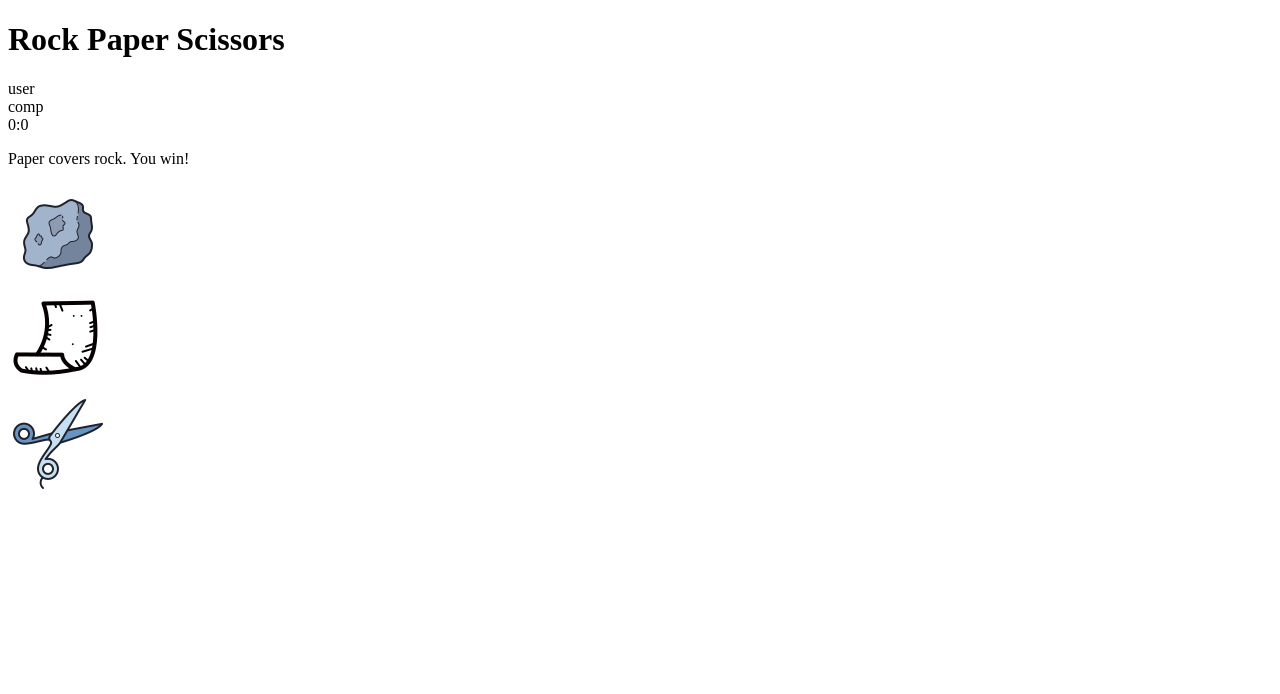
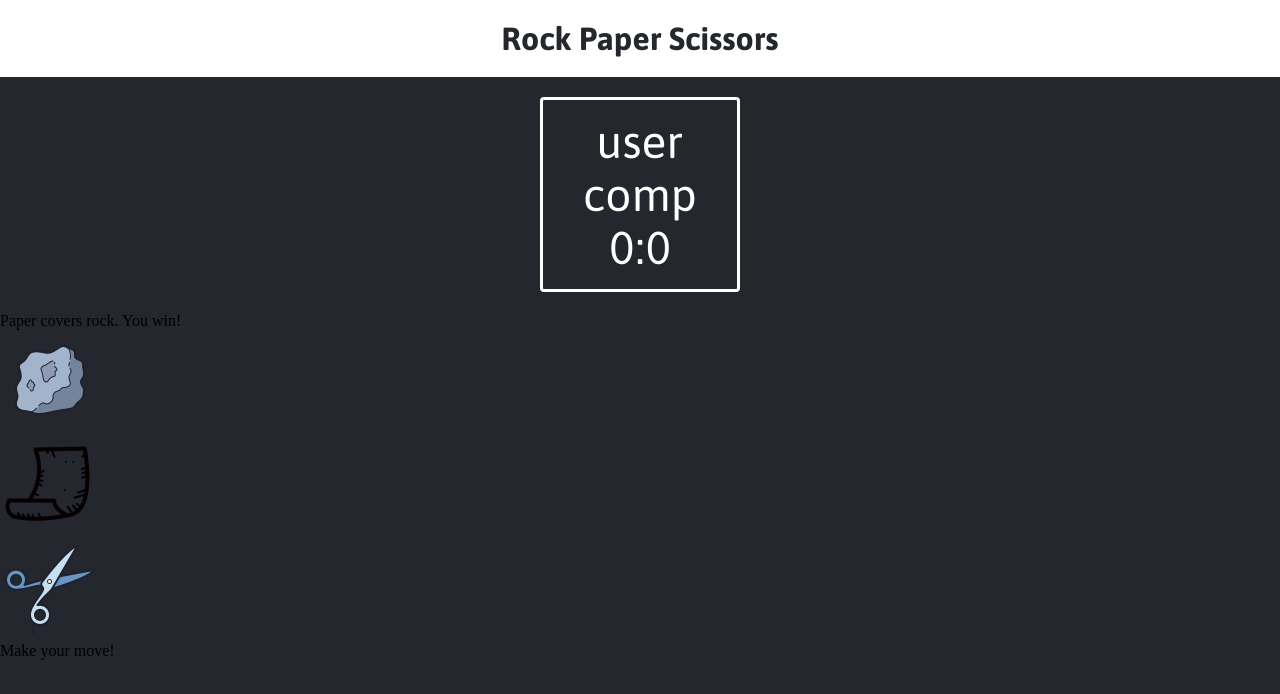
Before and after one commit to AKestell/p2-rock-paper-scissors, a plain HTML site: page index.html in a window 1280 px wide. Drawn offline with Linux system fonts and the light colour scheme.

Commit message:
Added style and images for game page.

```diff
--- a/assets/CSS/style.css
+++ b/assets/CSS/style.css
@@ -0,0 +1,34 @@
+@import url('https://fonts.googleapis.com/css2?family=Asap:wght@400;500;700&family=Roboto:ital,wght@0,100;0,300;0,400;0,700;0,900;1,100;1,300;1,700;1,900&display=swap');
+
+* {
+    margin: 0;
+    padding: 0;
+    box-sizing: border-box;
+}
+
+body {
+    background-color: #24272E;
+}
+
+header {
+    background: white;
+    padding: 20px;
+}
+
+header > h1 {
+    color: #24272E;
+    text-align: center;
+    font-family: Asap, sans-serif;
+}
+
+.score-board {
+    border: 3px solid white;
+    border-radius: 4px;
+    text-align: center;
+    width: 200px;
+    margin: 20px auto;
+    color: white;
+    font-size: 46px;
+    padding: 15px 20px;
+    font-family: Asap, sans-serif;
+}
--- a/index.html
+++ b/index.html
@@ -4,6 +4,8 @@
     <meta charset="UTF-8">
     <meta http-equiv="X-UA-Compatible" content="IE=edge">
     <meta name="viewport" content="width=device-width, initial-scale=1.0">
+    <link rel="stylesheet" href="assets/CSS/style.css">
+
     <title>Rock Paper Scissors Game</title>
 </head>
 <body>
@@ -11,7 +13,7 @@
         <h1>Rock Paper Scissors</h1>
     </header>
 <!-- Scoreboard code -->
-    <div class="socre-board">
+    <div class="score-board">
         <div id="user-label" class="badge">user</div>
         <div id="computer-label" class="badge">comp</div>
         <span id="user-score">0</span>:<span id="computer-score">0</span>
@@ -23,16 +25,17 @@
 
 <!-- Buttons for each of the choices in the game -->
     <div class="choices">
-        <div class="choice">
+        <div class="choice" id="rock">
             <img src="assets/images/icons8-rock-100.png" alt="Image of a rock">
         </div>
-        <div class="choice">
+        <div class="choice" id="paper">
             <img src="assets/images/icons8-paper-100.png" alt="Paper outline">
         </div>
-        <div class="choice">
+        <div class="choice" id="scissors">
             <img src="assets/images/icons8-scissors-100.png" alt="Image of scissors">
         </div>
     </div>
 
+    <p id="action-message">Make your move!</p>
 </body>
 </html>
```
